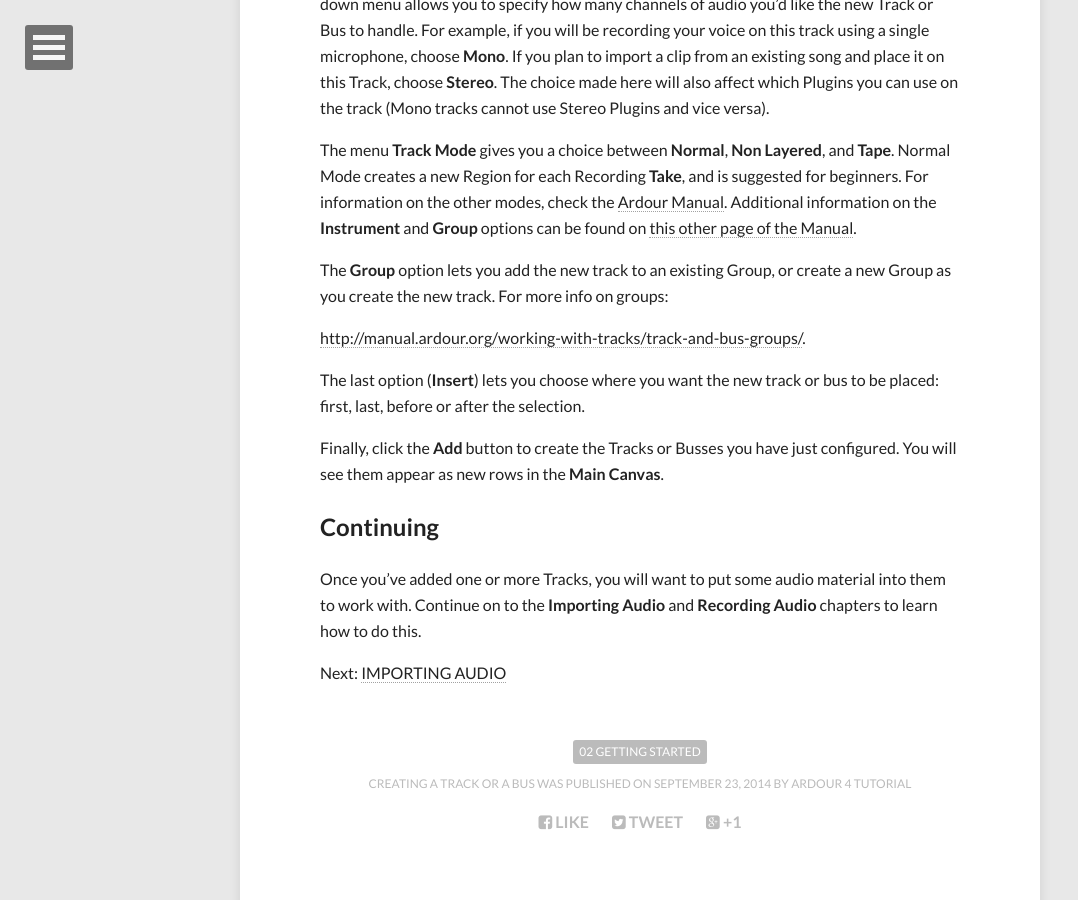
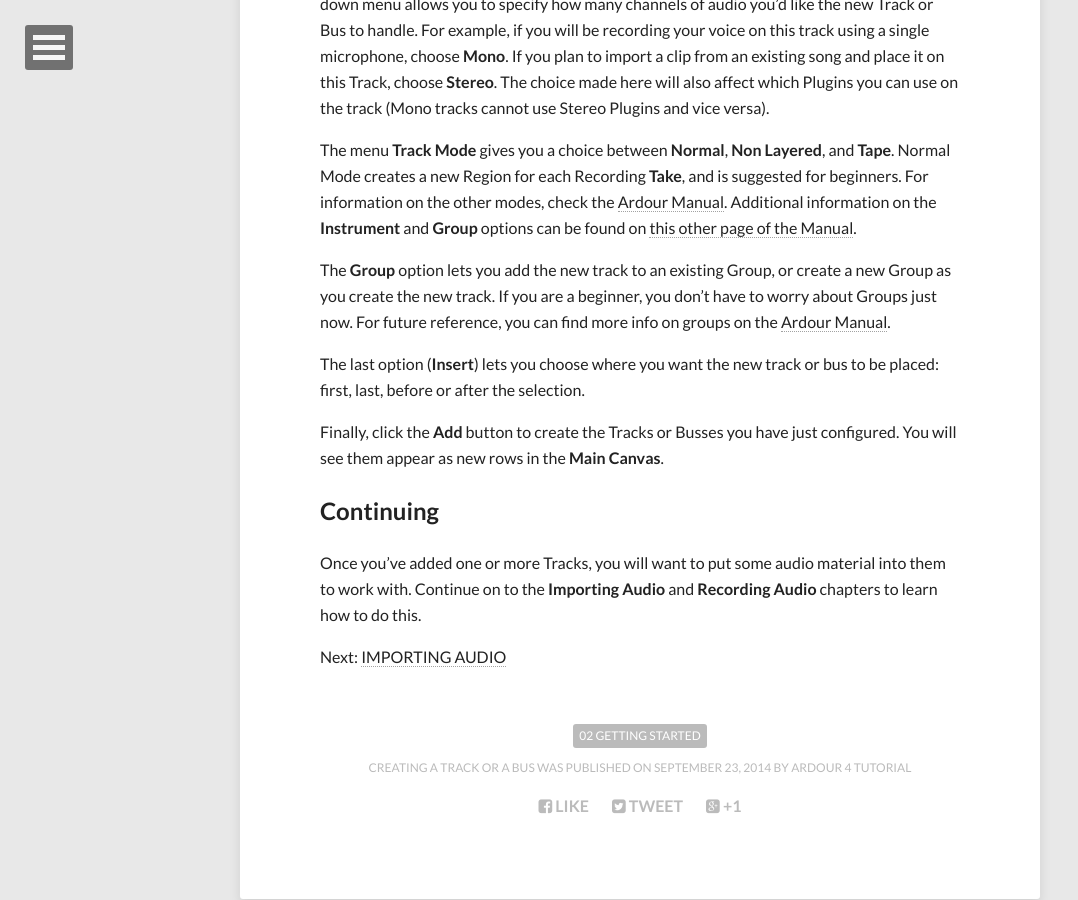
Before and after one commit to brunoruviaro/ardour4-tutorial, a Jekyll site: the page built from _posts/2014-09-23-creating-a-track-or-bus.md, in a window 1280 px wide and 900 px high, scrolled down 2231 px. Shown: the whole window, without its empty margins (0-1078 px from the left). Built offline with Jekyll 4.4.1, drawn with Linux system fonts in a browser that asks for light colours; nearby versions of some CDN libraries; some of the changed text lies outside the part shown.

Commit message:
Fix wording for Add Tracks and Busses

```diff
--- a/_posts/2014-09-23-creating-a-track-or-bus.md
+++ b/_posts/2014-09-23-creating-a-track-or-bus.md
@@ -92,9 +92,7 @@
 be found on [this other page of the
 Manual](http://manual.ardour.org/working-with-tracks/adding-tracks-and-busses/).
 
-The **Group** option lets you add the new track to an existing Group, or create a new Group as you create the new track. For more info on groups:
-
-[http://manual.ardour.org/working-with-tracks/track-and-bus-groups/](http://manual.ardour.org/working-with-tracks/track-and-bus-groups/).
+The **Group** option lets you add the new track to an existing Group, or create a new Group as you create the new track. If you are a beginner, you don't have to worry about Groups just now. For future reference, you can find more info on groups on the [Ardour Manual](http://manual.ardour.org/working-with-tracks/track-and-bus-groups/).
 
 The last option (**Insert**) lets you choose where you want the new track or bus to be placed: first, last, before or after the selection.
 
```
